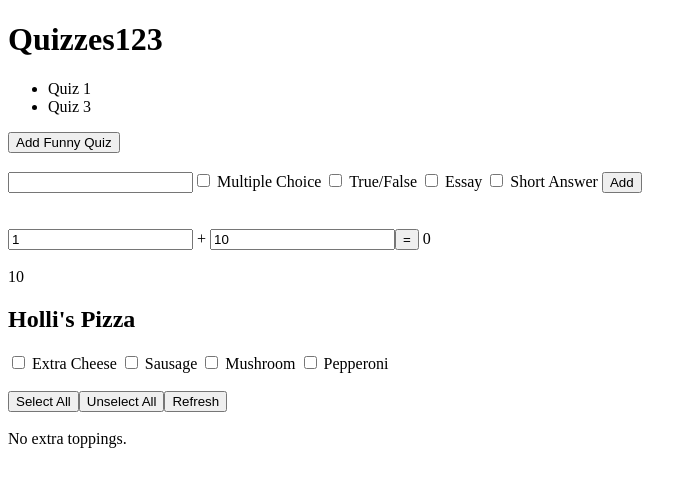
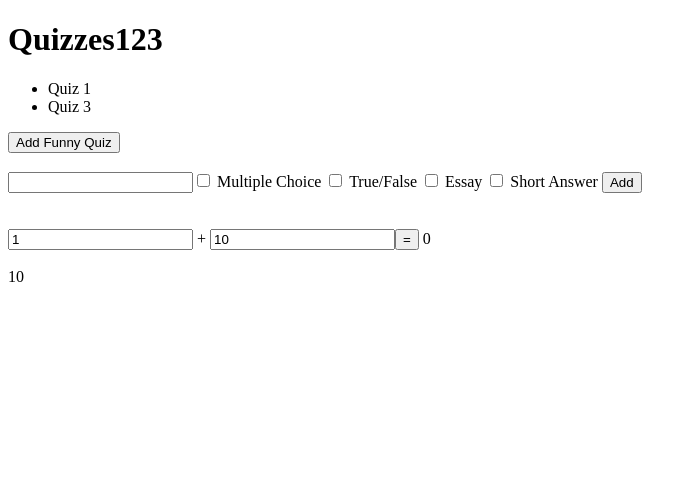
Before and after one commit to 2018-spring-mjs-th/week-two-a, an Angular app: page / in a window 1280 px wide. Shown: the top 486 px of the page, without its empty margins (0-697 px from the left). Built offline with nearby package versions, Linux system fonts and the light colour scheme.

Commit message:
Revert "Adding pizza toppings."
This reverts commit 36afd66eef3edf5d19345c38b2379ca8e5f7cd44.

```diff
--- a/src/app/app.component.html
+++ b/src/app/app.component.html
@@ -45,7 +45,3 @@
   <br />
   {{ number2 }}
 </div>
-
-<div>
-  <app-hniesen-pizza-toppings></app-hniesen-pizza-toppings>
-</div>
--- a/src/app/app.module.ts
+++ b/src/app/app.module.ts
@@ -9,14 +9,12 @@ import { FormsModule } from '@angular/forms';
 import { QuestionTypesService } from './question-types.service';
 import { PizzaToppingsService } from './pizza-toppings.service';
 import { QuestionTypesComponent } from './question-types/question-types.component';
-import { HniesenPizzaToppingsComponent } from './hniesen-pizza-toppings-types/hniesen-pizza-toppings.component';
 
 
 @NgModule({
   declarations: [
     AppComponent,
-    QuestionTypesComponent,
-    HniesenPizzaToppingsComponent
+    QuestionTypesComponent
   ],
   imports: [
     BrowserModule
--- a/src/app/hniesen-pizza-toppings-types/hniesen-pizza-toppings.component.html
+++ /dev/null
@@ -1,17 +0,0 @@
-<h2>Holli's Pizza</h2>
-
-<span *ngFor='let pizzaTopping of toppingTypes'>
-    <label>
-        <input type="checkbox" [(ngModel)]='pizzaTopping.checked' />
-        {{ pizzaTopping.name }}
-    </label>
-</span>
-
-<br /><br />
-
-<button type="button" (click)="selectAll()">Select All</button>
-<button type="button" (click)="unselectAll()">Unselect All</button>
-<button type="button" (click)="refresh()">Refresh</button>
-<br /><br />
-<span *ngIf='myToppings.length > 0'>I love {{ myToppings }}!!</span>
-<span *ngIf='myToppings.length == 0'>No extra toppings.</span>
--- a/src/app/hniesen-pizza-toppings-types/hniesen-pizza-toppings.component.ts
+++ /dev/null
@@ -1,42 +0,0 @@
-import { Component, OnInit } from '@angular/core'
-import { PizzaToppingsService } from '../pizza-toppings.service';
-
-interface toppingType {
-    name: string;
-    checked: boolean;
-}
-
-@Component({
-    selector: 'app-hniesen-pizza-toppings',
-    templateUrl: './hniesen-pizza-toppings.component.html',
-    styleUrls: ['./hniesen-pizza-toppings.component.css']
-})
-
-export class HniesenPizzaToppingsComponent implements OnInit {
-
-    constructor(private ptSvc: PizzaToppingsService) { }
-
-    public toppingTypes: toppingType[];
-
-    ngOnInit() {
-        this.toppingTypes = this.ptSvc.getAvailablePizzaToppings()
-            .map(x => ({ name: x, checked: false }));
-    }
-
-    public selectAll() {
-        this.toppingTypes.forEach(x => x.checked = true);
-    }
-
-    public unselectAll() {
-        this.toppingTypes.forEach(x => x.checked = false);
-    }
-
-    public myToppings: string = "";
-
-    public refresh() {
-        this.myToppings = this.toppingTypes
-            .filter(x => x.checked)
-            .map(x => x.name)
-            .join(', ');
-    }
-}
--- a/src/app/pizza-toppings.service.ts
+++ b/src/app/pizza-toppings.service.ts
@@ -9,8 +9,6 @@ export class PizzaToppingsService {
     return [
       "Extra Cheese"
       , "Sausage"
-      , "Mushroom"
-      , "Pepperoni"
     ];
   }
 }
```
Also changed, not shown: src/app/hniesen-pizza-toppings-types/hniesen-pizza-toppings.component.css (deleted), 1 other file (tests, documents, lock files or other folders).
